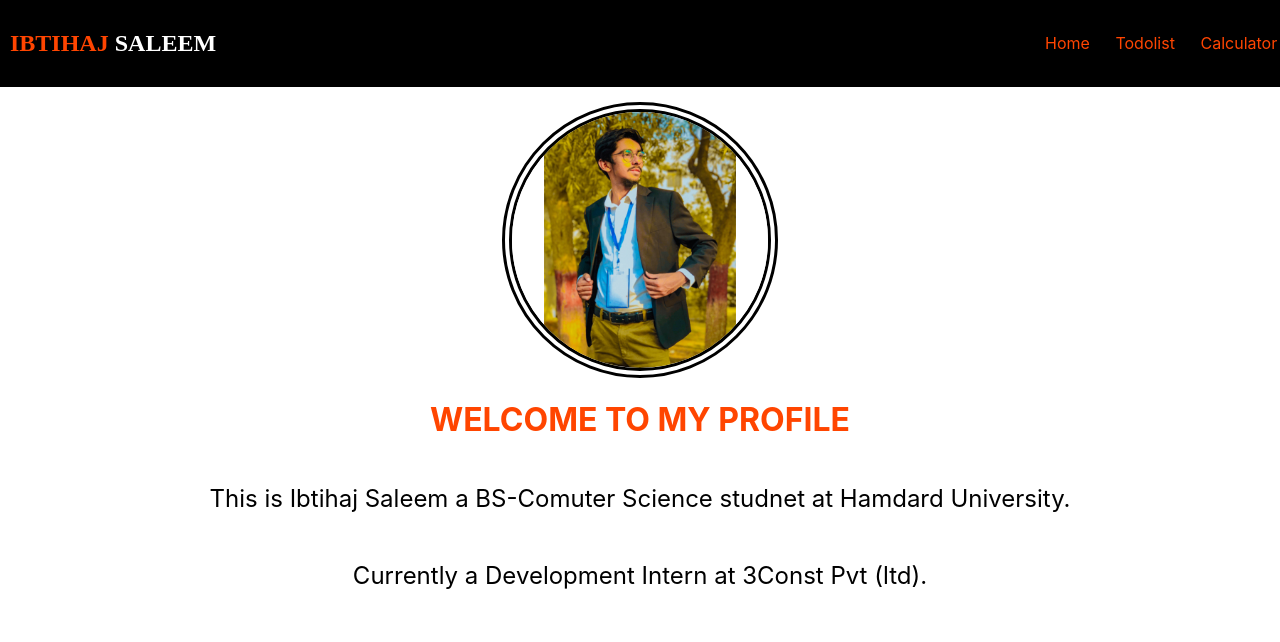
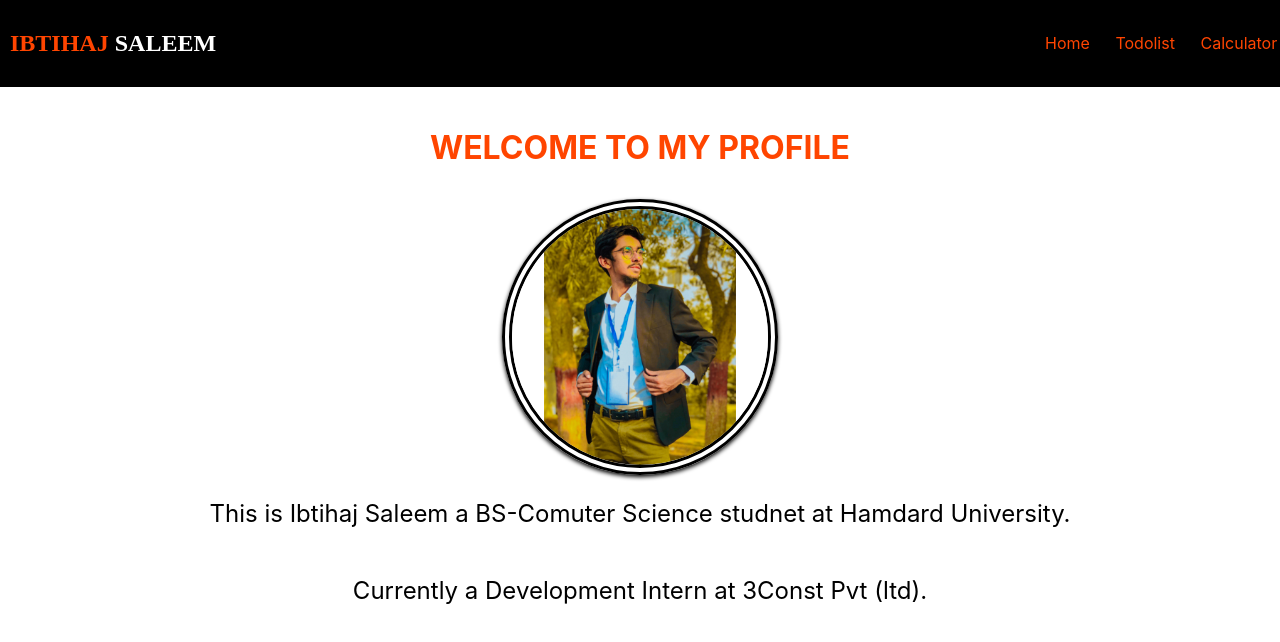
Before and after one commit to ibtihaj1234/Portfolio, a React (Create React App) app: page / in a window 1280 px wide. Shown: the top 642 px of the page. Built offline with nearby package versions, Linux system fonts and the light colour scheme.

Commit message:
animation

```diff
--- a/src/components/intro/Intro.jsx
+++ b/src/components/intro/Intro.jsx
@@ -3,13 +3,15 @@ import React from 'react'
 const Intro = () => {
     return (
         <div className='Intro'>
+            <div style={{lineHeight:1.5}}>
+                <h1 className='typed-text' style={{ color: 'orangered' }}>
+                    WELCOME TO MY PROFILE
+                </h1>
+            </div>
             <div className='Picture'>
                 <img src={require('../../assets/MyPic.jpg')} alt='12' />
             </div>
             <div className='Introduction'>
-                <h1 style={{ color: 'orangered' }}>
-                    WELCOME TO MY PROFILE
-                </h1>
                 <p style={{ fontSize: 'X-Large', color: 'black' }}>This is Ibtihaj Saleem a BS-Comuter Science studnet at Hamdard University.</p>
                 <p style={{ fontSize: 'X-Large', color: 'black' }}>Currently a Development Intern at 3Const Pvt (ltd). </p>
             </div>
--- a/src/components/style.css
+++ b/src/components/style.css
@@ -34,6 +34,12 @@
     justify-content: center;
     border: 10px black double;
     border-radius: 500px;
+    box-shadow: 0 2px 4px black;
+    transition: transform 0.8s ease-in-out;
+}
+
+.Picture:hover{
+    transform: scale(0.95);
 }
 
 .Intro {
@@ -41,7 +47,33 @@
     flex-direction: column;
     margin-top: 8%;
     align-items: center;
+}
 
+.typed-text{
+    display: inline-block;
+    white-space: nowrap;
+    overflow: hidden;
+    animation: typing 3s steps(40 , end), blink-caret 0.75s step-end infinite;
+}
+
+@keyframes typing {
+    from {
+        width: 0;
+    }
+    to {
+        width: 100%;
+    }
+}
+
+@keyframes blink-caret{
+    from,
+    to {
+        border-color: transparent;
+    }
+
+    50% {
+        border-color: black;
+    }
 }
 
 .Introduction {
```
